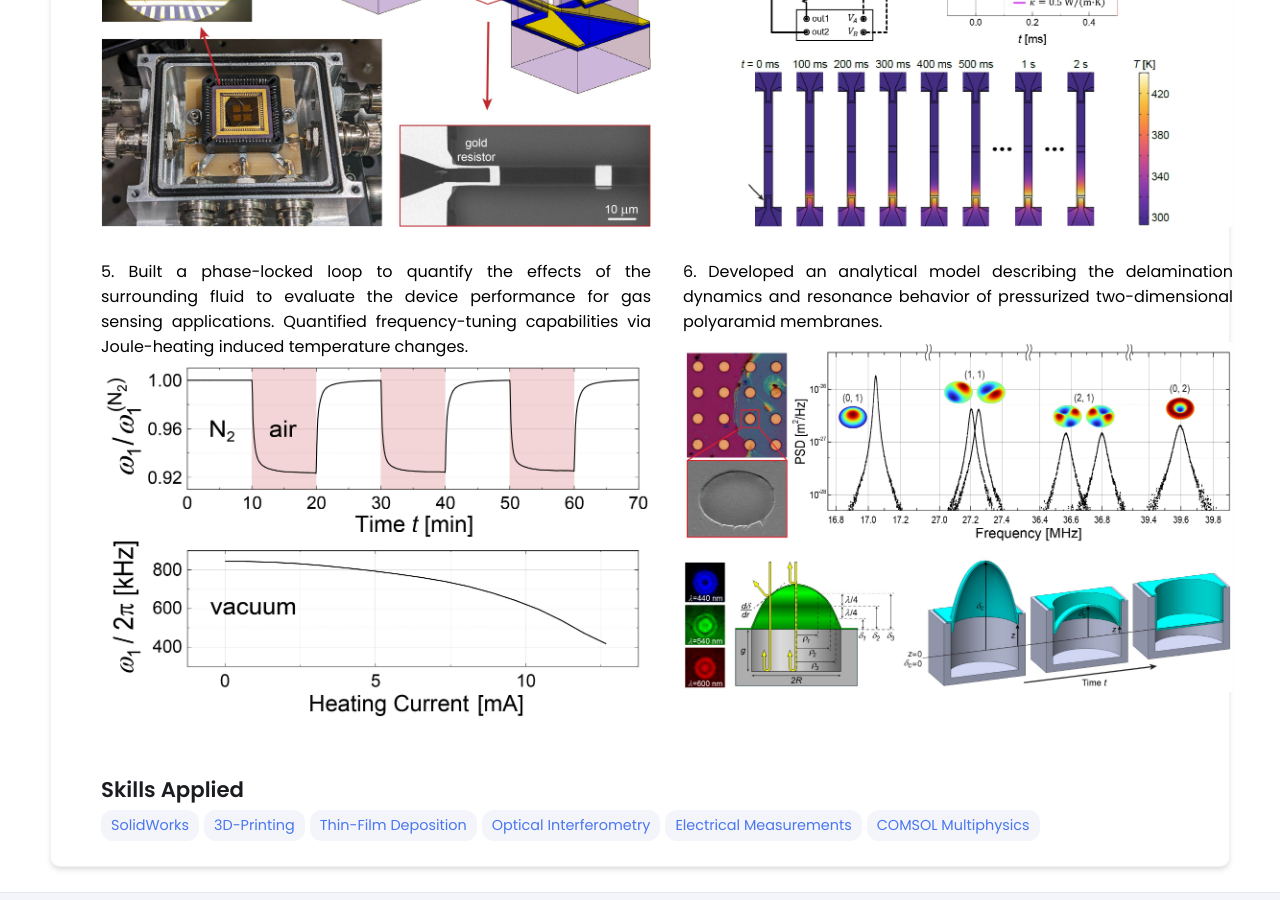
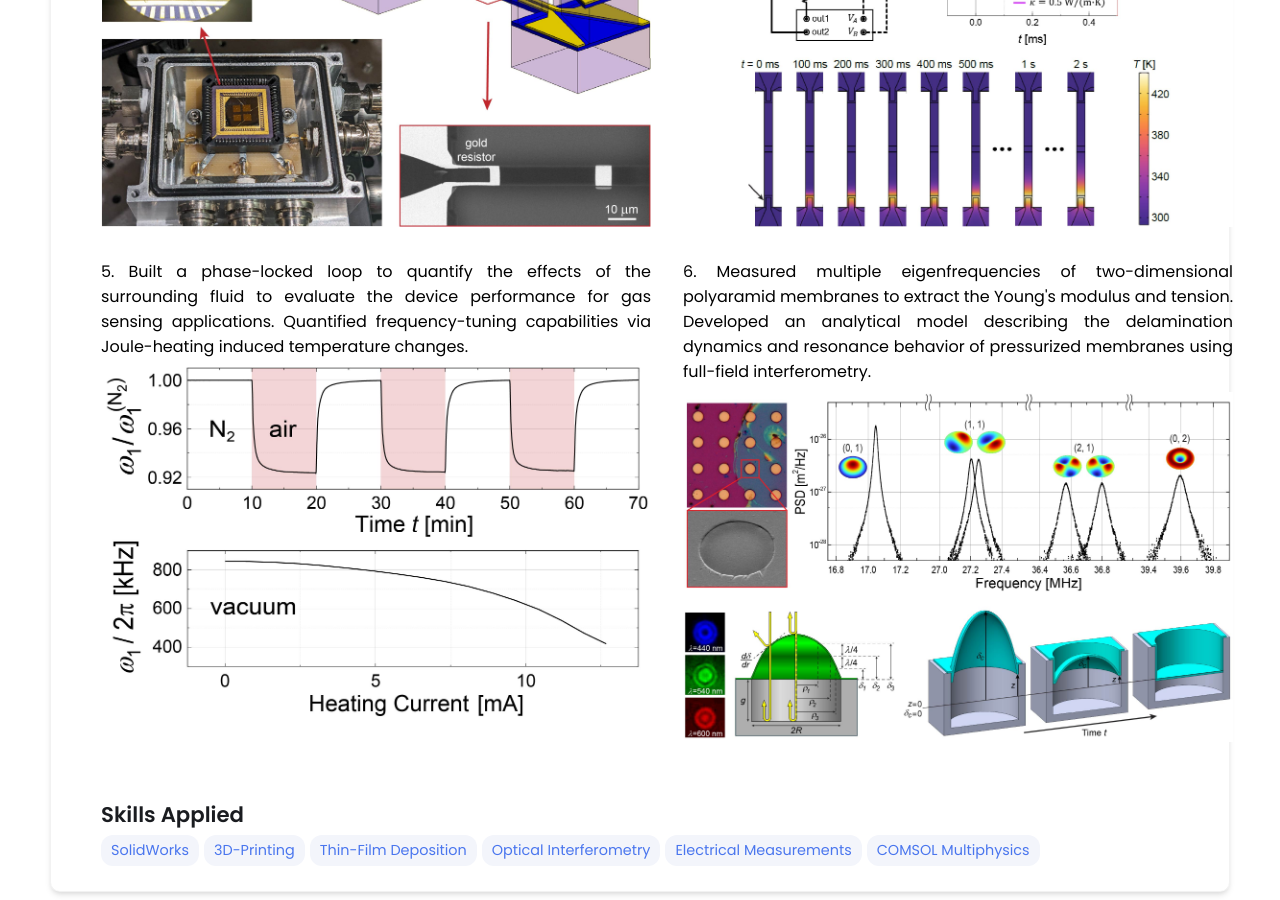
Before and after one commit to HagenGress/HagenGress.github.io, a Jekyll site: the page built from _projects/resonators/index.md, in a window 1280 px wide and 900 px high, scrolled down 1041 px. Built offline with Jekyll 4.4.1, drawn with Linux system fonts in a browser that asks for light colours.

Commit message:
Update index.md

```diff
--- a/_projects/resonators/index.md
+++ b/_projects/resonators/index.md
@@ -20,7 +20,7 @@ main-image: /3D-MEMS_TitlePicture.jpg
      3D-MEMS_1.jpg::Designed and fabricated 3D-printed micromechanical resonators. Integrated gold electrodes using thin-film deposition for electrothermal actuation and piezoresistive sensing.|
      3D-MEMS_4.jpg::Investigated thermal properties such as conductivity and heat capacity through Joule heating experiments and finite-element simulations in COMSOL.|
      3D-MEMS_6.jpg::Built a phase-locked loop to quantify the effects of the surrounding fluid to evaluate the device performance for gas sensing applications. Quantified frequency-tuning capabilities via Joule-heating induced temperature changes.|
-     3D-MEMS_5.jpg::Developed an analytical model describing the delamination dynamics and resonance behavior of pressurized two-dimensional polyaramid membranes.| "
+     3D-MEMS_5.jpg::Measured multiple eigenfrequencies of two-dimensional polyaramid membranes to extract the Young's modulus and tension. Developed an analytical model describing the delamination dynamics and resonance behavior of pressurized membranes using full-field interferometry.| "
    width="550"
 %}
 
```
